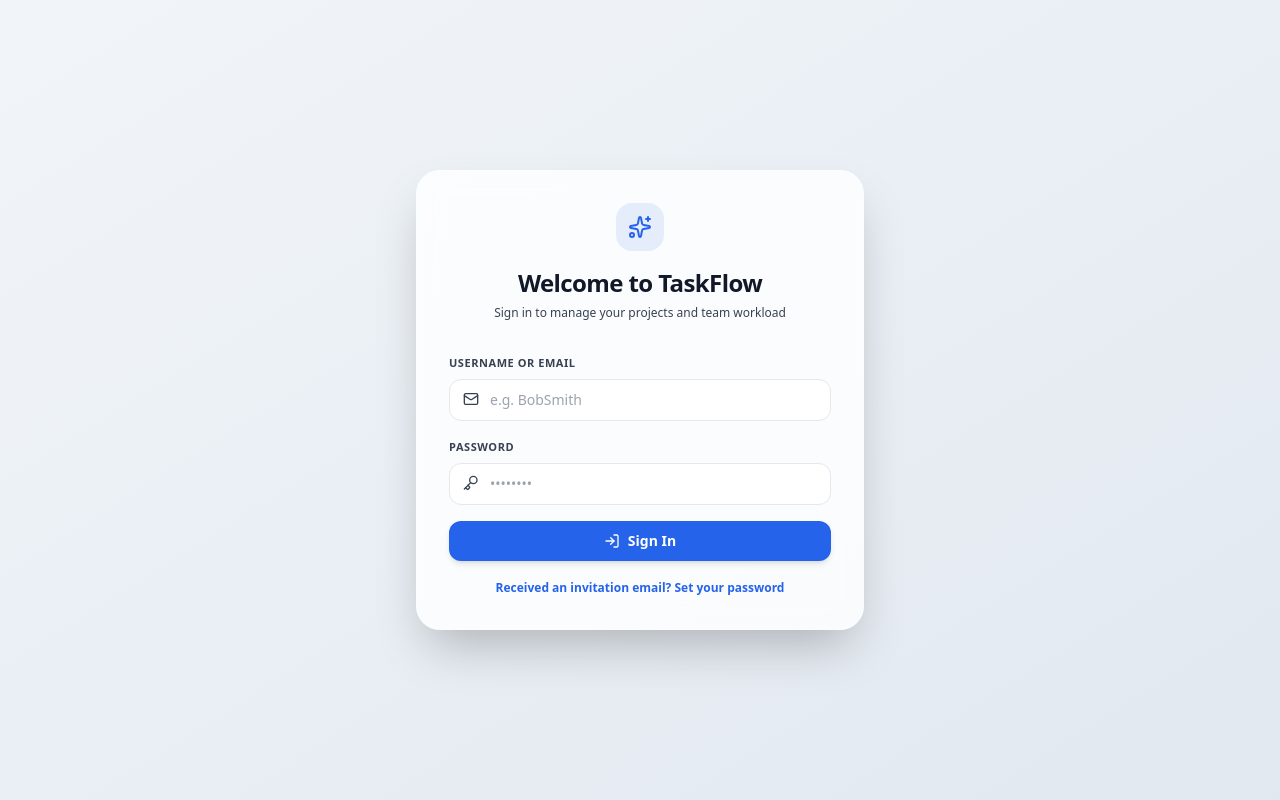
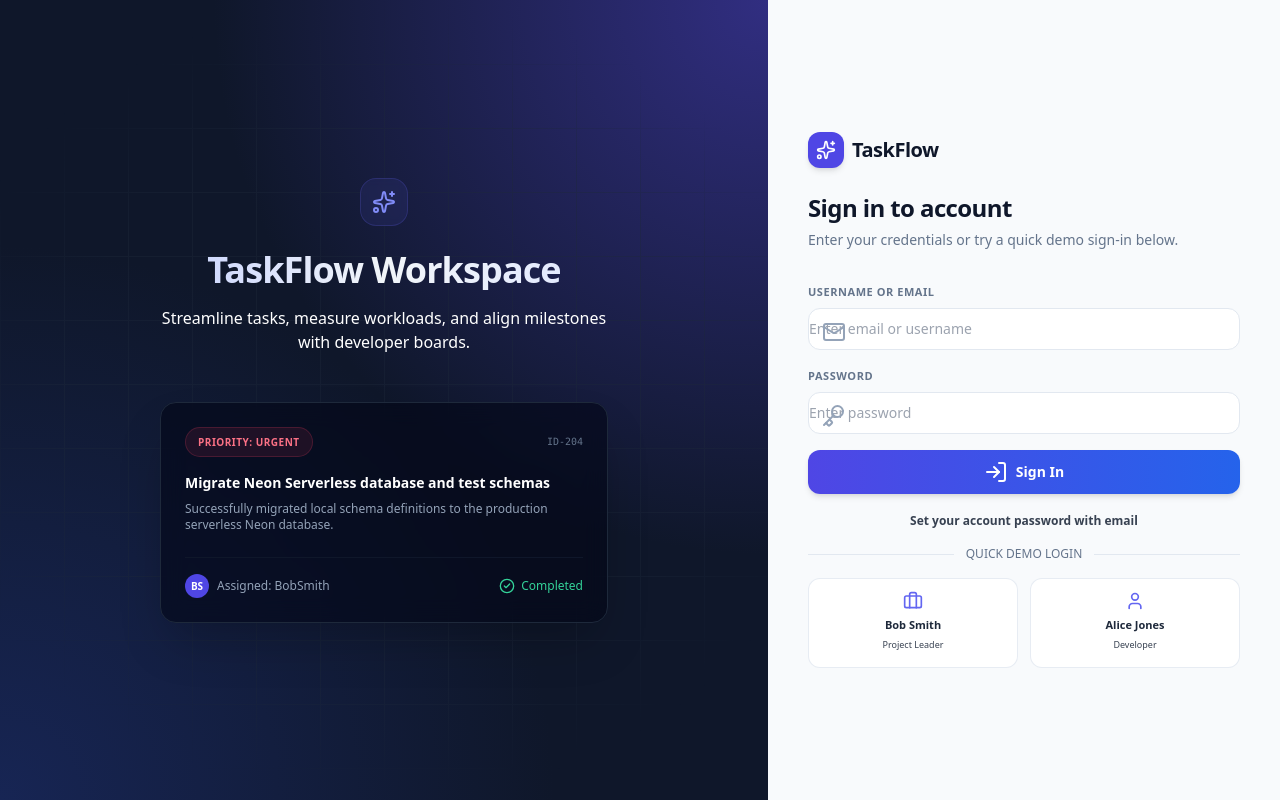
Before and after one commit to yhprasadhew/projectmanagement-next, a Next.js app in the folder client/: page / in a window 1280 px wide. Built offline with nearby package versions, Linux system fonts and the light colour scheme; no server answers.

Commit message:
login page edited

```diff
--- a/client/src/components/auth/LoginView.tsx
+++ b/client/src/components/auth/LoginView.tsx
@@ -1,7 +1,7 @@
 "use client";
 
 import React, { useState } from "react";
-import { LogIn, ShieldAlert, Mail, Key, Sparkles, ArrowLeft, KeyRound } from "lucide-react";
+import { LogIn, ShieldAlert, Mail, Key, Sparkles, ArrowLeft, KeyRound, Briefcase, User, CheckCircle2 } from "lucide-react";
 import axios from "axios";
 
 type Props = {
@@ -49,6 +49,36 @@ export default function LoginView({ onLoginSuccess }: Props) {
     }
   };
 
+  const handleDemoLogin = async (username: string) => {
+    setIsLoading(true);
+    setError("");
+    setSuccessMessage("");
+
+    try {
+      const response = await axios.post(
+        `${process.env.NEXT_PUBLIC_API_BASE_URL}/auth/login`,
+        {
+          usernameOrEmail: username,
+          password: "password123",
+        }
+      );
+
+      const { token, user } = response.data;
+      localStorage.setItem("authToken", token);
+      localStorage.setItem("authUser", JSON.stringify(user));
+
+      onLoginSuccess(token, user);
+    } catch (err: any) {
+      console.error(err);
+      setError(
+        err.response?.data?.message ||
+          `Failed to sign in automatically as ${username}.`
+      );
+    } finally {
+      setIsLoading(false);
+    }
+  };
+
   const handleSetPasswordSubmit = async (e: React.FormEvent) => {
     e.preventDefault();
     if (password !== confirmPassword) {
@@ -68,10 +98,8 @@ export default function LoginView({ onLoginSuccess }: Props) {
         }
       );
       setSuccessMessage(response.data.message || "Password set successfully!");
-      // Reset fields
       setPassword("");
       setConfirmPassword("");
-      // Transition back to login view after delay
       setTimeout(() => {
         setViewMode("login");
         setSuccessMessage("");
@@ -97,73 +125,128 @@ export default function LoginView({ onLoginSuccess }: Props) {
   };
 
   return (
-    <div className="flex min-h-screen items-center justify-center bg-gradient-to-br from-slate-100 to-slate-200 p-4 dark:from-dark-bg dark:to-dark-secondary">
-      <div className="w-full max-w-md rounded-3xl border border-white/20 bg-white/80 p-8 shadow-2xl backdrop-blur-md dark:border-stroke-dark/40 dark:bg-dark-secondary/80">
+    <div className="flex min-h-screen w-full bg-slate-50 dark:bg-slate-950 font-sans">
 
-        {/* Header */}
-        <div className="text-center mb-8">
-          <div className="inline-flex h-12 w-12 items-center justify-center rounded-2xl bg-blue-600/10 text-blue-600 mb-4 dark:bg-blue-500/20 dark:text-blue-400">
-            {viewMode === "login" ? <Sparkles className="h-6 w-6" /> : <KeyRound className="h-6 w-6" />}
+      {/* Left Panel: Hero Showcase (Hidden on Mobile) */}
+      <div className="relative hidden w-3/5 items-center justify-center overflow-hidden bg-slate-900 lg:flex">
+
+        {/* Radial mesh background glows */}
+        <div className="absolute inset-0 bg-[radial-gradient(circle_at_top_right,theme(colors.indigo.900),transparent_50%),radial-gradient(circle_at_bottom_left,theme(colors.blue.950),transparent_50%)]" />
+
+        {/* Grid pattern overlay */}
+        <div className="absolute inset-0 bg-[linear-gradient(to_right,#1e293b_1px,transparent_1px),linear-gradient(to_bottom,#1e293b_1px,transparent_1px)] bg-[size:4rem_4rem] [mask-image:radial-gradient(ellipse_60%_50%_at_50%_50%,#000_70%,transparent_100%)] opacity-40" />
+
+        <div className="relative z-10 max-w-lg px-8 text-center text-white">
+          <div className="mb-6 inline-flex h-12 w-12 items-center justify-center rounded-2xl bg-indigo-500/10 text-indigo-400 backdrop-blur-sm border border-indigo-500/20">
+            <Sparkles className="h-6 w-6" />
           </div>
-          <h2 className="text-2xl font-extrabold text-gray-900 dark:text-white tracking-tight">
-            {viewMode === "login" ? "Welcome to TaskFlow" : "Set Your Password"}
+          <h1 className="text-4xl font-extrabold tracking-tight bg-gradient-to-r from-indigo-200 via-slate-100 to-indigo-100 bg-clip-text text-transparent">
+            TaskFlow Workspace
+          </h1>
+          <p className="mt-4 text-base text-slate-350 font-light">
+            Streamline tasks, measure workloads, and align milestones with developer boards.
+          </p>
+
+          {/* Floating UI Mockup widget */}
+          <div className="mt-12 rounded-2xl border border-slate-800 bg-slate-950/60 p-6 text-left shadow-2xl backdrop-blur-md transition-all duration-500 hover:scale-[1.02] hover:border-slate-700">
+            <div className="flex items-center justify-between mb-4">
+              <span className="rounded-full bg-rose-500/10 px-3 py-1 text-[10px] font-semibold tracking-wider text-rose-400 uppercase border border-rose-500/20">
+                Priority: Urgent
+              </span>
+              <span className="text-[10px] text-slate-500 font-mono">ID-204</span>
+            </div>
+            <h4 className="text-sm font-semibold text-slate-150">Migrate Neon Serverless database and test schemas</h4>
+            <p className="mt-2 text-xs text-slate-400 font-light">
+              Successfully migrated local schema definitions to the production serverless Neon database.
+            </p>
+            <div className="mt-6 flex items-center justify-between border-t border-slate-900 pt-4">
+              <div className="flex items-center gap-2">
+                <div className="h-6 w-6 rounded-full bg-indigo-600 flex items-center justify-center text-[10px] font-bold text-white">
+                  BS
+                </div>
+                <span className="text-xs text-slate-400">Assigned: BobSmith</span>
+              </div>
+              <div className="flex items-center gap-1.5 text-xs text-emerald-400 font-medium">
+                <CheckCircle2 className="h-4 w-4" />
+                <span>Completed</span>
+              </div>
+            </div>
+          </div>
+        </div>
+      </div>
+
+      {/* Right Panel: Login Form Card */}
+      <div className="flex w-full items-center justify-center p-6 sm:p-10 lg:w-2/5 dark:bg-slate-950">
+        <div className="w-full max-w-md">
+
+          {/* Logo / Header */}
+          <div className="mb-8">
+            <div className="flex items-center justify-center lg:justify-start gap-2">
+              <div className="h-9 w-9 rounded-xl bg-indigo-600 flex items-center justify-center text-white shadow-md">
+                <Sparkles className="h-5 w-5" />
+              </div>
+              <span className="text-xl font-bold text-slate-900 dark:text-white tracking-tight">TaskFlow</span>
+            </div>
+
+            <h2 className="mt-6 text-2xl font-bold text-slate-900 dark:text-white tracking-tight">
+              {viewMode === "login" ? "Sign in to account" : "Set Your Password"}
             </h2>
-          <p className="mt-1.5 text-xs text-gray-550 dark:text-gray-400">
+            <p className="mt-1.5 text-sm text-slate-500 dark:text-slate-400">
               {viewMode === "login"
-              ? "Sign in to manage your projects and team workload"
-              : "Invited members can set their login password below"
+                ? "Enter your credentials or try a quick demo sign-in below."
+                : "Invited members can configure their access credentials."
               }
             </p>
           </div>
 
-        {/* Messages */}
+          {/* Feedback alerts */}
           {error && (
-          <div className="mb-6 flex items-start gap-2.5 rounded-xl bg-red-50 p-4 text-xs font-semibold text-red-700 dark:bg-red-955/20 dark:text-red-400">
-            <ShieldAlert className="h-4 w-4 shrink-0" />
+            <div className="mb-5 flex items-start gap-3 rounded-xl bg-rose-50/75 p-3.5 text-xs font-medium text-rose-800 border border-rose-100 dark:bg-rose-950/20 dark:text-rose-400 dark:border-rose-950/30">
+              <ShieldAlert className="h-4.5 w-4.5 shrink-0 text-rose-600 dark:text-rose-450" />
               <span>{error}</span>
             </div>
           )}
 
           {successMessage && (
-          <div className="mb-6 flex items-start gap-2.5 rounded-xl bg-green-50 p-4 text-xs font-semibold text-green-700 dark:bg-green-950/20 dark:text-green-400">
-            <Sparkles className="h-4 w-4 shrink-0 text-green-600 dark:text-green-400" />
+            <div className="mb-5 flex items-start gap-3 rounded-xl bg-emerald-50/75 p-3.5 text-xs font-medium text-emerald-800 border border-emerald-100 dark:bg-emerald-950/20 dark:text-emerald-450 dark:border-emerald-950/30">
+              <Sparkles className="h-4.5 w-4.5 shrink-0 text-emerald-600 dark:text-emerald-400" />
               <span>{successMessage}</span>
             </div>
           )}
 
-        {/* Login Form */}
           {viewMode === "login" ? (
+            /* Login Form */
             <form onSubmit={handleLoginSubmit} className="space-y-4">
               <div>
-              <label className="block text-[11px] font-semibold text-gray-550 dark:text-gray-400 mb-1.5 uppercase tracking-wider">
+                <label className="block text-[11px] font-semibold text-slate-500 dark:text-slate-400 mb-1.5 uppercase tracking-wider">
                   Username or Email
                 </label>
                 <div className="relative">
-                <Mail className="absolute left-3.5 top-3 h-4 w-4 text-gray-450 dark:text-gray-500" />
+                  <Mail className="absolute left-3.5 top-3 h-4.5 w-4.5 text-slate-400 dark:text-slate-500" />
                   <input
                     type="text"
                     required
-                  placeholder="e.g. BobSmith"
+                    placeholder="Enter email or username"
                     value={email}
                     onChange={(e) => setEmail(e.target.value)}
-                  className="w-full rounded-xl border border-gray-250/70 bg-white pl-10 pr-4 py-2.5 text-sm text-gray-900 dark:text-white outline-none transition-all focus:border-blue-500 dark:border-stroke-dark dark:bg-dark-tertiary dark:focus:border-blue-500"
+                    className="w-full rounded-xl border border-slate-200 bg-white pl-10.5 pr-4 py-2.5 text-sm text-slate-900 outline-none transition-all focus:border-indigo-600 focus:ring-1 focus:ring-indigo-600 dark:border-slate-800 dark:bg-slate-900/40 dark:text-white dark:focus:border-indigo-500 dark:focus:ring-indigo-500"
                   />
                 </div>
               </div>
 
               <div>
-              <label className="block text-[11px] font-semibold text-gray-550 dark:text-gray-400 mb-1.5 uppercase tracking-wider">
+                <label className="block text-[11px] font-semibold text-slate-500 dark:text-slate-400 mb-1.5 uppercase tracking-wider">
                   Password
                 </label>
                 <div className="relative">
-                <Key className="absolute left-3.5 top-3 h-4 w-4 text-gray-450 dark:text-gray-500" />
+                  <Key className="absolute left-3.5 top-3 h-4.5 w-4.5 text-slate-400 dark:text-slate-500" />
                   <input
                     type="password"
                     required
-                  placeholder="••••••••"
+                    placeholder="Enter password"
                     value={password}
                     onChange={(e) => setPassword(e.target.value)}
-                  className="w-full rounded-xl border border-gray-250/70 bg-white pl-10 pr-4 py-2.5 text-sm text-gray-900 dark:text-white outline-none transition-all focus:border-blue-500 dark:border-stroke-dark dark:bg-dark-tertiary dark:focus:border-blue-500"
+                    className="w-full rounded-xl border border-slate-200 bg-white pl-10.5 pr-4 py-2.5 text-sm text-slate-900 outline-none transition-all focus:border-indigo-600 focus:ring-1 focus:ring-indigo-600 dark:border-slate-800 dark:bg-slate-900/40 dark:text-white dark:focus:border-indigo-500 dark:focus:ring-indigo-500"
                   />
                 </div>
               </div>
@@ -171,72 +254,111 @@ export default function LoginView({ onLoginSuccess }: Props) {
               <button
                 type="submit"
                 disabled={isLoading}
-              className="w-full mt-2 flex items-center justify-center gap-2 rounded-xl bg-blue-600 px-4 py-2.5 text-sm font-semibold text-white transition-colors hover:bg-blue-700 disabled:opacity-50 shadow-md"
+                className="w-full mt-2 flex items-center justify-center gap-2 rounded-xl bg-gradient-to-r from-indigo-600 to-blue-600 px-4 py-2.5 text-sm font-semibold text-white transition-all hover:from-indigo-700 hover:to-blue-700 disabled:opacity-50 shadow-md hover:shadow-indigo-500/10 active:scale-[0.98]"
               >
-              <LogIn className="h-4 w-4" />
+                <LogIn className="h-4.5 w-4.5" />
                 {isLoading ? "Signing In..." : "Sign In"}
               </button>
 
-            <div className="text-center mt-6">
+              {/* Toggle to invite view */}
+              <div className="text-center mt-5">
                 <button
                   type="button"
                   onClick={toggleView}
-                className="text-xs font-semibold text-blue-600 dark:text-blue-400 hover:underline"
+                  className="text-xs font-semibold text-indigo-650 dark:text-indigo-400 hover:underline"
                 >
-                Received an invitation email? Set your password
+                  Set your account password with email
                 </button>
               </div>
+
+              {/* Divider */}
+              <div className="relative my-8">
+                <div className="absolute inset-0 flex items-center">
+                  <div className="w-full border-t border-slate-200 dark:border-slate-800" />
+                </div>
+                <div className="relative flex justify-center text-xs uppercase">
+                  <span className="bg-slate-50 px-3 text-slate-500 dark:bg-slate-950 dark:text-slate-550">
+                    Quick demo login
+                  </span>
+                </div>
+              </div>
+
+              {/* Demo Account Cards */}
+              <div className="grid grid-cols-2 gap-3">
+                <button
+                  type="button"
+                  disabled={isLoading}
+                  onClick={() => handleDemoLogin("BobSmith")}
+                  className="flex flex-col items-center justify-center p-3 rounded-xl border border-slate-200/80 bg-white hover:bg-slate-100 hover:border-slate-300 dark:border-slate-800 dark:bg-slate-900/20 dark:hover:bg-slate-900/50 transition-all text-center group disabled:opacity-50 active:scale-95"
+                >
+                  <Briefcase className="h-5 w-5 text-indigo-500 mb-1 group-hover:scale-110 transition-transform" />
+                  <span className="text-[11px] font-bold text-slate-800 dark:text-slate-200">Bob Smith</span>
+                  <span className="text-[9px] text-slate-450 dark:text-slate-500">Project Leader</span>
+                </button>
+
+                <button
+                  type="button"
+                  disabled={isLoading}
+                  onClick={() => handleDemoLogin("AliceJones")}
+                  className="flex flex-col items-center justify-center p-3 rounded-xl border border-slate-200/80 bg-white hover:bg-slate-100 hover:border-slate-300 dark:border-slate-800 dark:bg-slate-900/20 dark:hover:bg-slate-900/50 transition-all text-center group disabled:opacity-50 active:scale-95"
+                >
+                  <User className="h-5 w-5 text-indigo-500 mb-1 group-hover:scale-110 transition-transform" />
+                  <span className="text-[11px] font-bold text-slate-800 dark:text-slate-200">Alice Jones</span>
+                  <span className="text-[9px] text-slate-450 dark:text-slate-500">Developer</span>
+                </button>
+              </div>
+
             </form>
           ) : (
             /* Set Password Form */
             <form onSubmit={handleSetPasswordSubmit} className="space-y-4">
               <div>
-              <label className="block text-[11px] font-semibold text-gray-550 dark:text-gray-400 mb-1.5 uppercase tracking-wider">
+                <label className="block text-[11px] font-semibold text-slate-500 dark:text-slate-400 mb-1.5 uppercase tracking-wider">
                   Email Address
                 </label>
                 <div className="relative">
-                <Mail className="absolute left-3.5 top-3 h-4 w-4 text-gray-450 dark:text-gray-500" />
+                  <Mail className="absolute left-3.5 top-3 h-4.5 w-4.5 text-slate-400 dark:text-slate-500" />
                   <input
                     type="email"
                     required
                     placeholder="your.email@example.com"
                     value={email}
                     onChange={(e) => setEmail(e.target.value)}
-                  className="w-full rounded-xl border border-gray-250/70 bg-white pl-10 pr-4 py-2.5 text-sm text-gray-900 dark:text-white outline-none transition-all focus:border-blue-500 dark:border-stroke-dark dark:bg-dark-tertiary dark:focus:border-blue-500"
+                    className="w-full rounded-xl border border-slate-200 bg-white pl-10.5 pr-4 py-2.5 text-sm text-slate-900 outline-none transition-all focus:border-indigo-600 focus:ring-1 focus:ring-indigo-600 dark:border-slate-800 dark:bg-slate-900/40 dark:text-white dark:focus:border-indigo-500 dark:focus:ring-indigo-500"
                   />
                 </div>
               </div>
 
               <div>
-              <label className="block text-[11px] font-semibold text-gray-550 dark:text-gray-400 mb-1.5 uppercase tracking-wider">
+                <label className="block text-[11px] font-semibold text-slate-500 dark:text-slate-400 mb-1.5 uppercase tracking-wider">
                   New Password
                 </label>
                 <div className="relative">
-                <Key className="absolute left-3.5 top-3 h-4 w-4 text-gray-450 dark:text-gray-550" />
+                  <Key className="absolute left-3.5 top-3 h-4.5 w-4.5 text-slate-400 dark:text-slate-500" />
                   <input
                     type="password"
                     required
                     placeholder="••••••••"
                     value={password}
                     onChange={(e) => setPassword(e.target.value)}
-                  className="w-full rounded-xl border border-gray-250/70 bg-white pl-10 pr-4 py-2.5 text-sm text-gray-900 dark:text-white outline-none transition-all focus:border-blue-500 dark:border-stroke-dark dark:bg-dark-tertiary dark:focus:border-blue-500"
+                    className="w-full rounded-xl border border-slate-200 bg-white pl-10.5 pr-4 py-2.5 text-sm text-slate-900 outline-none transition-all focus:border-indigo-600 focus:ring-1 focus:ring-indigo-600 dark:border-slate-800 dark:bg-slate-900/40 dark:text-white dark:focus:border-indigo-500 dark:focus:ring-indigo-500"
                   />
                 </div>
               </div>
 
               <div>
-              <label className="block text-[11px] font-semibold text-gray-550 dark:text-gray-400 mb-1.5 uppercase tracking-wider">
+                <label className="block text-[11px] font-semibold text-slate-500 dark:text-slate-400 mb-1.5 uppercase tracking-wider">
                   Confirm New Password
                 </label>
                 <div className="relative">
-                <Key className="absolute left-3.5 top-3 h-4 w-4 text-gray-450 dark:text-gray-500" />
+                  <Key className="absolute left-3.5 top-3 h-4.5 w-4.5 text-slate-400 dark:text-slate-500" />
                   <input
                     type="password"
                     required
                     placeholder="••••••••"
                     value={confirmPassword}
                     onChange={(e) => setConfirmPassword(e.target.value)}
-                  className="w-full rounded-xl border border-gray-250/70 bg-white pl-10 pr-4 py-2.5 text-sm text-gray-900 dark:text-white outline-none transition-all focus:border-blue-500 dark:border-stroke-dark dark:bg-dark-tertiary dark:focus:border-blue-500"
+                    className="w-full rounded-xl border border-slate-200 bg-white pl-10.5 pr-4 py-2.5 text-sm text-slate-900 outline-none transition-all focus:border-indigo-600 focus:ring-1 focus:ring-indigo-600 dark:border-slate-800 dark:bg-slate-900/40 dark:text-white dark:focus:border-indigo-500 dark:focus:ring-indigo-500"
                   />
                 </div>
               </div>
@@ -244,9 +366,9 @@ export default function LoginView({ onLoginSuccess }: Props) {
               <button
                 type="submit"
                 disabled={isLoading}
-              className="w-full mt-2 flex items-center justify-center gap-2 rounded-xl bg-blue-600 px-4 py-2.5 text-sm font-semibold text-white transition-colors hover:bg-blue-700 disabled:opacity-50 shadow-md"
+                className="w-full mt-2 flex items-center justify-center gap-2 rounded-xl bg-gradient-to-r from-indigo-600 to-blue-600 px-4 py-2.5 text-sm font-semibold text-white transition-all hover:from-indigo-700 hover:to-blue-700 disabled:opacity-50 shadow-md hover:shadow-indigo-500/10 active:scale-[0.98]"
               >
-              <LogIn className="h-4 w-4" />
+                <LogIn className="h-4.5 w-4.5" />
                 {isLoading ? "Setting Password..." : "Set Password"}
               </button>
 
@@ -254,7 +376,7 @@ export default function LoginView({ onLoginSuccess }: Props) {
                 <button
                   type="button"
                   onClick={toggleView}
-                className="inline-flex items-center gap-1.5 text-xs font-semibold text-gray-505 hover:text-gray-700 dark:text-gray-400 dark:hover:text-gray-200 transition-colors"
+                  className="inline-flex items-center gap-2 text-xs font-semibold text-slate-500 hover:text-slate-700 dark:text-slate-400 dark:hover:text-slate-200 transition-colors"
                 >
                   <ArrowLeft className="h-4 w-4" />
                   Back to Sign In
@@ -265,5 +387,7 @@ export default function LoginView({ onLoginSuccess }: Props) {
 
         </div>
       </div>
+
+    </div>
   );
 }
```
Lines whose indentation alone changed are shown as unchanged.
